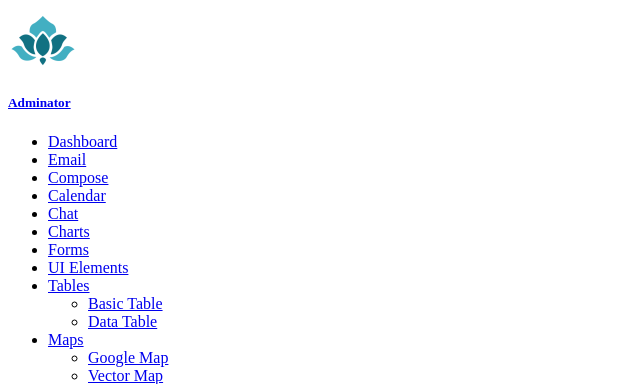
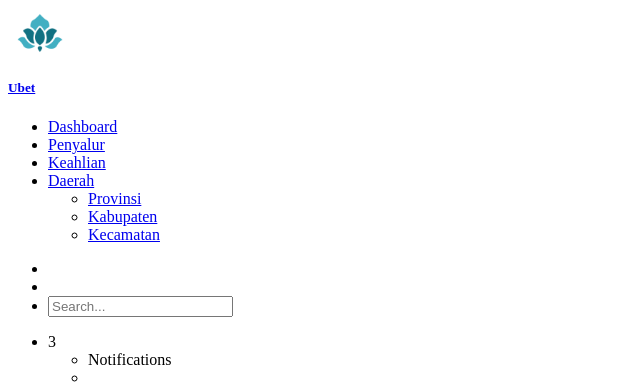
Before and after one commit to AvReaLie/ubet, a PHP site: the page made by admin/view/nav.php in a window 1280 px wide. Shown: the top 384 px of the page, without its empty margins (0-640 px from the left). Run offline with PHP 8.4, Linux system fonts and the light colour scheme; the visitor is signed in with stand-in values (Sample User, id 1); the template is opened without the code that fills it: most values are stand-ins (such as "Sample title", 1, 10 or a date in 2020).

Commit message:
Update nav.php

```diff
--- a/admin/view/nav.php
+++ b/admin/view/nav.php
@@ -16,15 +16,15 @@
 				<div class="sidebar-logo">
 					<div class="peers ai-c fxw-nw">
 						<div class="peer peer-greed">
-							<a class="sidebar-link td-n" href="index.html">
+							<a class="sidebar-link td-n" href="<?=$admin_url ?>dashboard">
 								<div class="peers ai-c fxw-nw">
 									<div class="peer">
 										<div class="logo">
-											<img src="assets/static/images/logo.png" alt="">
+											<img src="assets/static/images/logo.png" alt="" style="height: 50px; width: 50; margin-left: 7px;">
 										</div>
 									</div>
 									<div class="peer peer-greed">
-										<h5 class="lh-1 mB-0 logo-text">Adminator</h5>
+										<h5 class="lh-1 mB-0 logo-text">Ubet</h5>
 									</div>
 								</div>
 							</a>
@@ -40,7 +40,7 @@
 				</div>
 				<ul class="sidebar-menu scrollable pos-r">
 					<li class="nav-item mT-30 actived">
-						<a class="sidebar-link" href="index.html">
+						<a class="sidebar-link" href="<?=$admin_url ?>dashboard">
 							<span class="icon-holder">
 								<i class="c-blue-500 ti-home"></i>
 							</span>
@@ -48,140 +48,46 @@
 						</a>
 					</li>
 					<li class="nav-item">
-						<a class="sidebar-link" href="email.html">
+						<a class="sidebar-link" href="penyalur">
 							<span class="icon-holder">
-								<i class="c-brown-500 ti-email"></i>
+								<i class="c-brown-500 ti-user"></i>
 							</span>
-							<span class="title">Email</span>
+							<span class="title">Penyalur</span>
 						</a>
 					</li>
 					<li class="nav-item">
-						<a class="sidebar-link" href="compose.html">
+						<a class="sidebar-link" href="keahlian">
 							<span class="icon-holder">
-								<i class="c-blue-500 ti-share"></i>
+								<i class="c-brown-500 ti-clipboard"></i>
 							</span>
-							<span class="title">Compose</span>
+							<span class="title">Keahlian</span>
 						</a>
-					</li>
-					<li class="nav-item">
-						<a class="sidebar-link" href="calendar.html">
-							<span class="icon-holder">
-								<i class="c-deep-orange-500 ti-calendar"></i>
-							</span>
-							<span class="title">Calendar</span>
-						</a>
-					</li>
-					<li class="nav-item">
-						<a class="sidebar-link" href="chat.html">
-							<span class="icon-holder">
-								<i class="c-deep-purple-500 ti-comment-alt"></i>
-							</span>
-							<span class="title">Chat</span>
-						</a>
-					</li>
-					<li class="nav-item">
-						<a class="sidebar-link" href="charts.html">
-							<span class="icon-holder">
-								<i class="c-indigo-500 ti-bar-chart"></i>
-							</span>
-							<span class="title">Charts</span>
-						</a>
-					</li>
-					<li class="nav-item">
-						<a class="sidebar-link" href="forms.html">
-							<span class="icon-holder">
-								<i class="c-light-blue-500 ti-pencil"></i>
-							</span>
-							<span class="title">Forms</span>
-						</a>
-					</li>
-					<li class="nav-item dropdown">
-						<a class="sidebar-link" href="ui.html">
-							<span class="icon-holder">
-								<i class="c-pink-500 ti-palette"></i>
-							</span>
-							<span class="title">UI Elements</span>
-						</a>
-					</li>
-					<li class="nav-item dropdown">
-						<a class="dropdown-toggle" href="javascript:void(0);">
-							<span class="icon-holder">
-								<i class="c-orange-500 ti-layout-list-thumb"></i>
-							</span>
-							<span class="title">Tables</span>
-							<span class="arrow">
-								<i class="ti-angle-right"></i>
-							</span>
-						</a>
-						<ul class="dropdown-menu">
-							<li><a class="sidebar-link" href="basic-table.html">Basic Table</a></li>
-							<li><a class="sidebar-link" href="datatable.html">Data Table</a></li>
-						</ul>
-					</li>
-					<li class="nav-item dropdown">
-						<a class="dropdown-toggle" href="javascript:void(0);">
-							<span class="icon-holder">
-								<i class="c-purple-500 ti-map"></i>
-							</span>
-							<span class="title">Maps</span>
-							<span class="arrow">
-								<i class="ti-angle-right"></i>
-							</span>
-						</a>
-						<ul class="dropdown-menu">
-							<li><a href="google-maps.html">Google Map</a></li>
-							<li><a href="vector-maps.html">Vector Map</a></li>
-						</ul>
-					</li>
-					<li class="nav-item dropdown">
-						<a class="dropdown-toggle" href="javascript:void(0);">
-							<span class="icon-holder">
-								<i class="c-red-500 ti-files"></i>
-							</span>
-							<span class="title">Pages</span>
-							<span class="arrow">
-								<i class="ti-angle-right"></i>
-							</span>
-						</a>
-						<ul class="dropdown-menu">
-							<li><a class="sidebar-link" href="blank.html">Blank</a></li>
-							<li><a class="sidebar-link" href="404.html">404</a></li>
-							<li><a class="sidebar-link" href="500.html">500</a></li>
-							<li><a class="sidebar-link" href="signin.html">Sign In</a></li>
-							<li><a class="sidebar-link" href="signup.html">Sign Up</a></li>
-						</ul>
 					</li>
 					<li class="nav-item dropdown">
 						<a class="dropdown-toggle" href="javascript:void(0);">
 							<span class="icon-holder">
 								<i class="c-teal-500 ti-view-list-alt"></i>
 							</span>
-							<span class="title">Multiple Levels</span>
+							<span class="title">Daerah</span>
 							<span class="arrow">
 								<i class="ti-angle-right"></i>
 							</span>
 						</a>
 						<ul class="dropdown-menu">
 							<li class="nav-item dropdown">
-								<a href="javascript:void(0);">
-									<span>Menu Item</span>
+								<a href="provinsi">
+									<span>Provinsi</span>
 								</a>
 							</li>
 							<li class="nav-item dropdown">
-								<a href="javascript:void(0);">
-									<span>Menu Item</span>
-									<span class="arrow">
-										<i class="ti-angle-right"></i>
-									</span>
+								<a href="kabupaten">
+									<span>Kabupaten</span>
 								</a>
-								<ul class="dropdown-menu">
-									<li>
-										<a href="javascript:void(0);">Menu Item</a>
-									</li>
-									<li>
-										<a href="javascript:void(0);">Menu Item</a>
-									</li>
-								</ul>
+							</li>
+							<li class="nav-item dropdown">
+								<a href="kecamatan">
+									<span>Kecamatan</span>
+								</a>
 							</li>
 						</ul>
 					</li>
```
